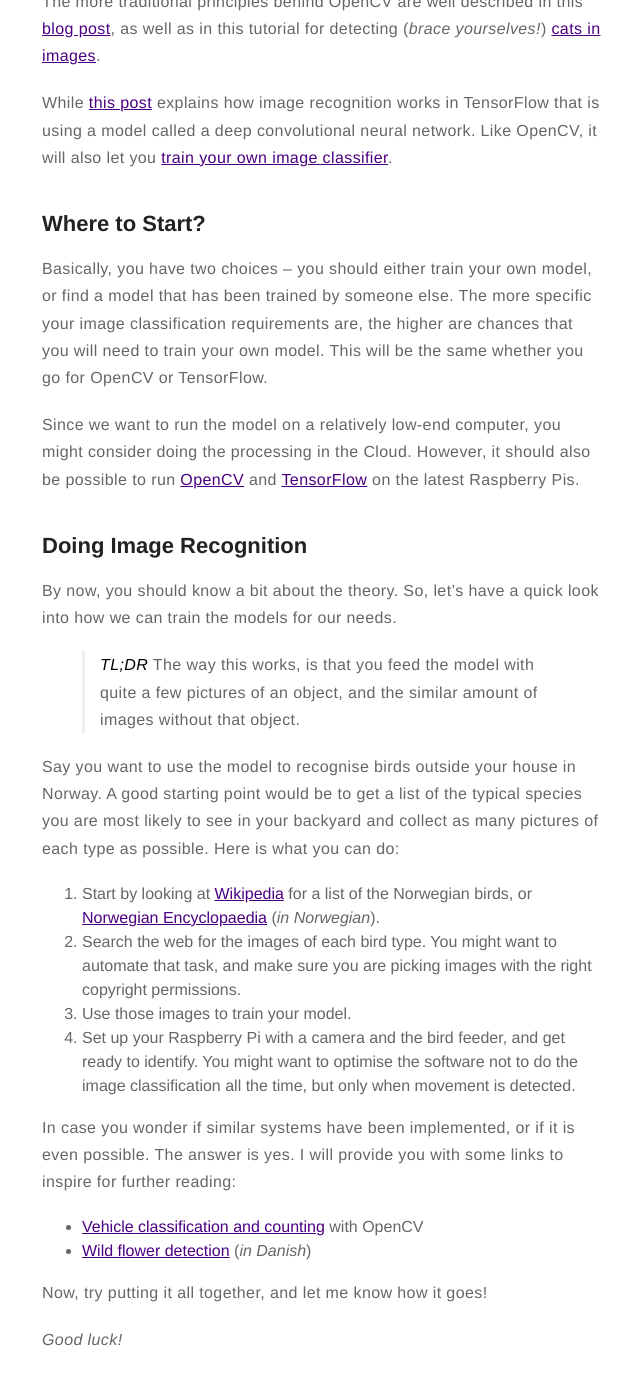
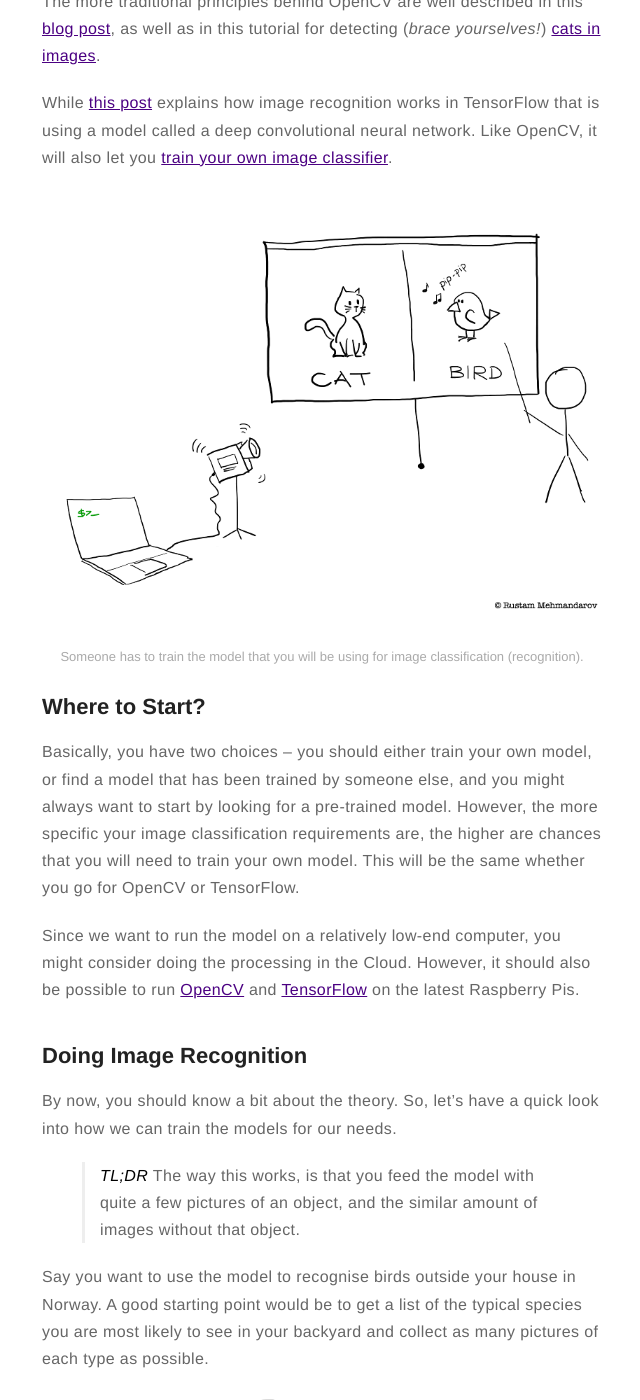
Before and after one commit to mehmandarov/mehmandarov.github.io, a Jekyll site: the page built from _posts/2017-04-26-how-to-train-your-camera.markdown, in a window 1280 px wide and 1400 px high, scrolled down 1214 px. Shown: the whole window, without its empty margins (318-958 px from the left). Built offline with Jekyll 4.4.1, drawn with Linux system fonts in a browser that asks for light colours; some of the changed text lies outside the part shown.

Commit message:
Post update. Now with graphics in the post.

```diff
--- a/_posts/2017-04-26-how-to-train-your-camera.markdown
+++ b/_posts/2017-04-26-how-to-train-your-camera.markdown
@@ -41,10 +41,13 @@
 
 While [this post][4]{:target="_blank"} explains how image recognition works in TensorFlow that is using a model called a deep convolutional neural network. Like OpenCV, it will also let you [train your own image classifier][3]{:target="_blank"}.
 
+![Training your own model] [11]
+<figcaption class = "caption">Someone has to train the model that you will be using for image classification (recognition).</figcaption>
+
 
 ## Where to Start?
 
-Basically, you have two choices – you should either train your own model, or find a model that has been trained by someone else. The more specific your image classification requirements are, the higher are chances that you will need to train your own model. This will be the same whether you go for OpenCV or TensorFlow.
+Basically, you have two choices – you should either train your own model, or find a model that has been trained by someone else, and you might always want to start by looking for a pre-trained model. However, the more specific your image classification requirements are, the higher are chances that you will need to train your own model. This will be the same whether you go for OpenCV or TensorFlow.
 
 Since we want to run the model on a relatively low-end computer, you might consider doing the processing in the Cloud. However, it should also be possible to run [OpenCV][5]{:target="_blank"} and [TensorFlow][6]{:target="_blank"} on the latest Raspberry Pis.
 
@@ -55,12 +58,19 @@
 
 > _**TL;DR**_ The way this works, is that you feed the model with quite a few pictures of an object, and the similar amount of images without that object.
 
-Say you want to use the model to recognise birds outside your house in Norway. A good starting point would be to get a list of the typical species you are most likely to see in your backyard and collect as many pictures of each type as possible. Here is what you can do:
+Say you want to use the model to recognise birds outside your house in Norway. A good starting point would be to get a list of the typical species you are most likely to see in your backyard and collect as many pictures of each type as possible.
+
+![Your own model in action] [12]
+<figcaption class = "caption">Your trained model in action.</figcaption>
+
+Here is what you can do:
 
 1. Start by looking at [Wikipedia][7]{:target="_blank"} for a list of the Norwegian birds, or [Norwegian Encyclopaedia][8]{:target="_blank"} (*in Norwegian*).
 2. Search the web for the images of each bird type. You might want to automate that task, and make sure you are picking images with the right copyright permissions.
 3. Use those images to train your model.
 4. Set up your Raspberry Pi with a camera and the bird feeder, and get ready to identify. You might want to optimise the software not to do the image classification all the time, but only when movement is detected.
+
+*Pro tip:* It might also be a bit challenging to take good picture of our feathered friends, so make sure your camera is well-placed, and the feeder is in a well-lit location. Obviously, without disturbing the wildlife.
 
 In case you wonder if similar systems have been implemented, or if it is even possible. The answer is yes. I will provide you with some links to inspire for further reading:
 
@@ -81,3 +91,5 @@
 [8]: https://snl.no/Fugler_i_Norge
 [9]: https://www.youtube.com/watch?v=S-W9tMZu8PU
 [10]: http://www.fyens.dk/article/3141726?fbrefresh=true
+[11]: {{ site.url }}/assets/images/posts-images/2017-04-29-cartoon_image_processing_1.png
+[12]: {{ site.url }}/assets/images/posts-images/2017-04-29-cartoon_image_processing_2.png
```
Also changed, not shown: other parts of _posts/2017-04-26-how-to-train-your-camera.markdown (+1 -1 lines), assets/images/posts-images/2017-04-29-cartoon_image_processing_1.png (added), assets/images/posts-images/2017-04-29-cartoon_image_processing_2.png (added).
